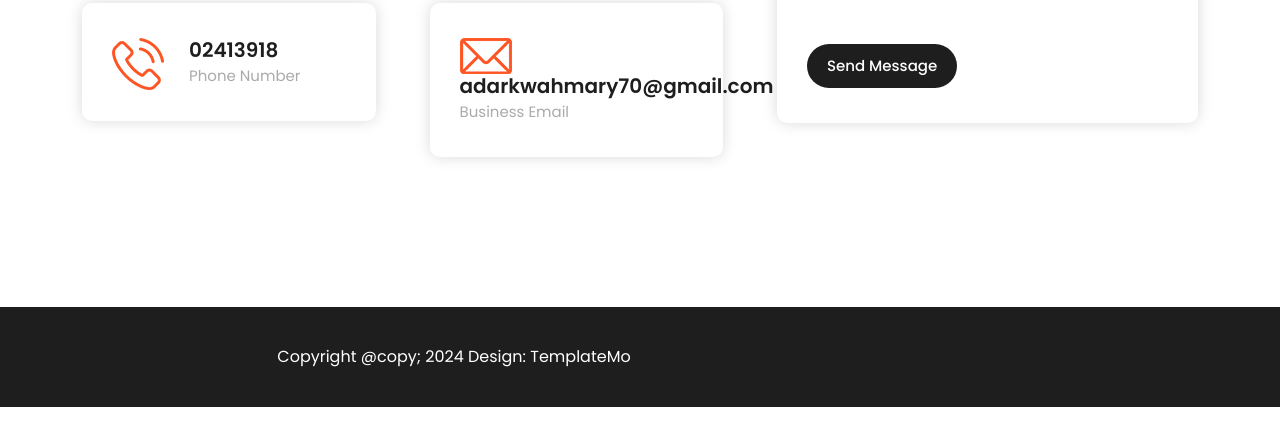
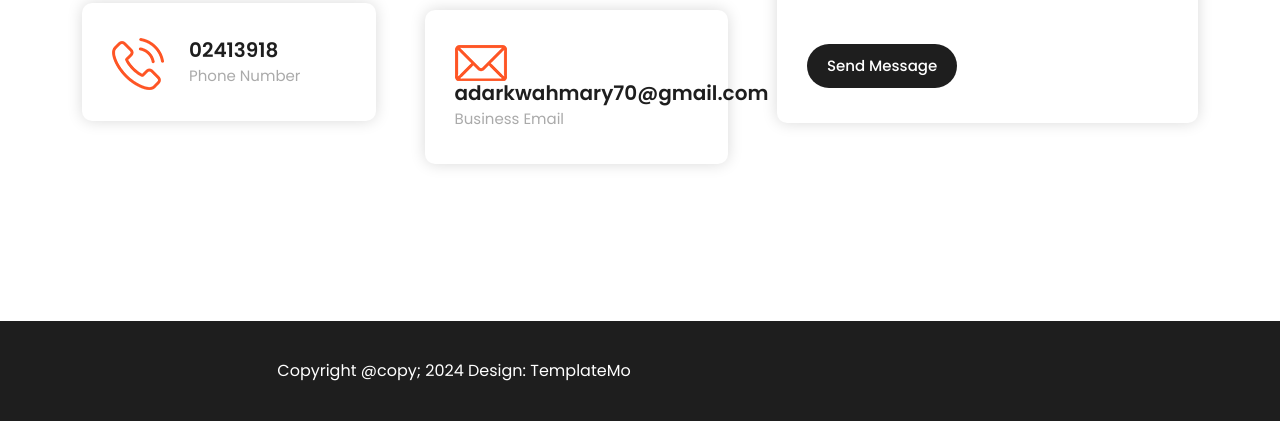
Before and after one commit to adwoa2004/real-estat-projects, a plain HTML site: page index.html in a window 1280 px wide. Shown: the part 6501-6922 px from the top of the page. Drawn offline with nearby package versions, Linux system fonts and the light colour scheme.

```diff
--- a/index.html
+++ b/index.html
@@ -507,10 +507,10 @@
                 <h6>02413918<br><span>Phone Number</span></h6>
               </div>
             </div>
-            <div class="col-lg-6">
+            <div class="col-lg-6" style="padding: 7px;">
               <div class="item email">
-                <img src="assets/images/email-icon.png" alt="" style="max-width: 52px;">
-                <h6>adarkwahmary70@gmail.com<br><span>Business Email</span></h6>
+                <img src="assets/images/email-icon.png" alt="" style="max-width: 78px; width: fit-content; font-size: x-small; font-weight: 500;">
+                <h6 style="padding-right: 6px;">adarkwahmary70@gmail.com<br><span>Business Email</span></h6>
               </div>
             </div>
           </div>
```
